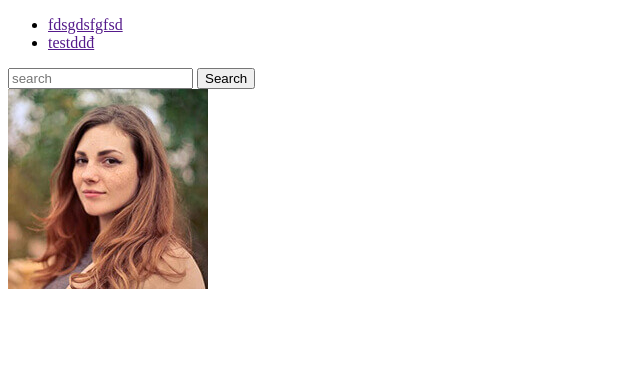
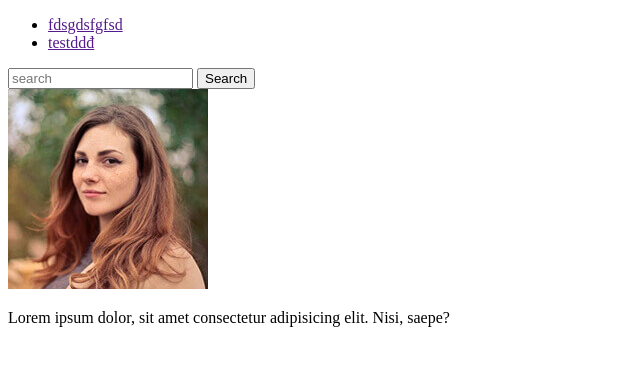
Before and after one commit to Hieuvan2222/BSProject5008, a plain HTML site: page index.html in a window 1280 px wide. Shown: the whole page, without its empty margins (0-640 px from the left). Drawn offline with Linux system fonts and the light colour scheme.

Commit message:
dev1 update code

```diff
--- a/index.html
+++ b/index.html
@@ -24,6 +24,9 @@
     <section class="carousel">
         <img src="./img/pic3_3.jpg" alt="">
     </section>
+    <section class="services">
+       <p>Lorem ipsum dolor, sit amet consectetur adipisicing elit. Nisi, saepe?</p>
+    </section>
     <footer></footer>
 
     <script src="./js/main.js"></script>
```
